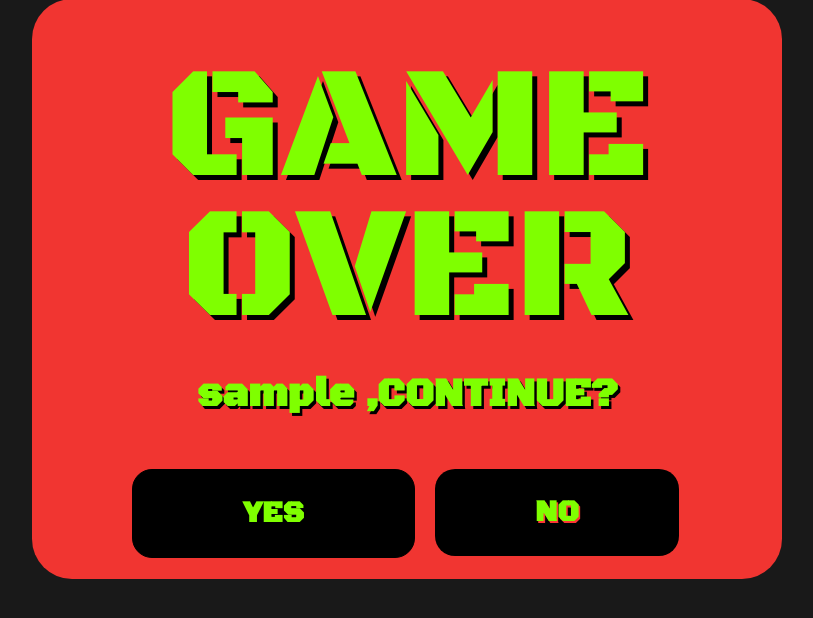
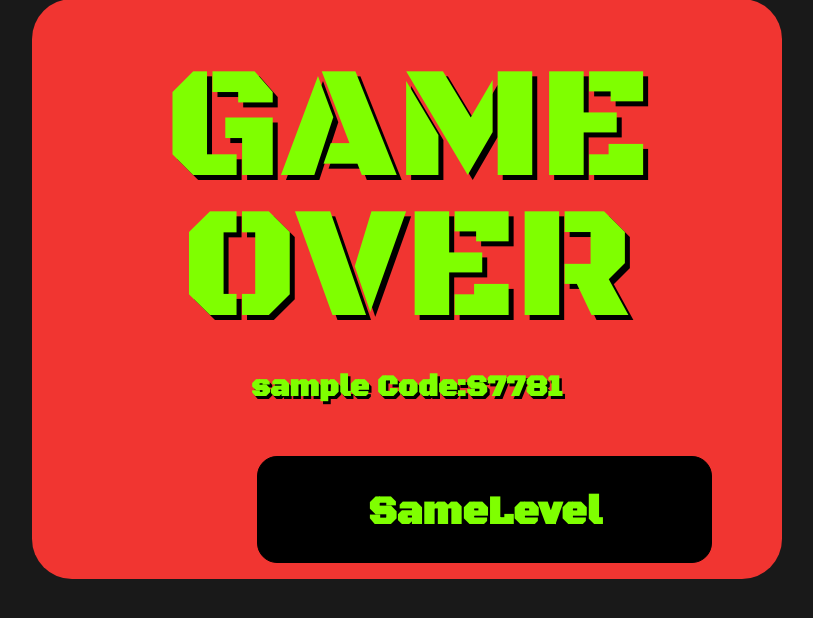
Before and after one commit to PMartinOnTheCloud/SimonDoes, a PHP site: page /gameover.php in a window 1280 px wide. Shown: the part 118-736 px from the top of the page, without its empty margins (233-1046 px from the left). Run offline with PHP 8.4, Linux system fonts and the light colour scheme; the visitor is signed in with stand-in values (Sample User, id 1).

Commit message:
css Win and Gameover

```diff
--- a/CSS/gameover.css
+++ b/CSS/gameover.css
@@ -141,15 +141,14 @@ body {background: #191919;}
       color: #7fff00;}
 
 .continue {
-  width: 750px;
-  height: auto;
+  width: 100%;
   padding-top: 30px;}
 
 .continue p {
   margin-top: 0px;
   margin-bottom: 0px;
   text-align: center;
-  font-size: 40px;
+  font-size: 30px;
   font-weight: bold;
   font-family: 'Black Ops One', cursive;
   color: #7fff00;
@@ -157,23 +156,22 @@ body {background: #191919;}
 
 .opcoes {
   width: 550px;
-  height: auto;
   padding-top: 50px;
-  margin: auto;}
+  margin: auto;
+  margin-left: 30%;}
 
 .yes a {
   text-align: center;
-  font-size: 30px;
+  font-size: 40px;
   font-weight: bold;
   font-family: 'Black Ops One', cursive;
   color: #7fff00;
   text-decoration: none;
   text-shadow: 2.5px 2.5px #000000;
-  padding: 25px 110px 25px 110px;
+  padding: 30px 110px 25px 110px;
   border: 1px solid #000000;
   border-radius: 20px;
   background: #000000;
-  margin-right: 20px;
   float: left;}
 
 
@@ -188,30 +186,3 @@ body {background: #191919;}
   -webkit-animation-timing-function:  linear;
   -webkit-animation-iteration-count: infinite;
   -webkit-animation-direction: alternate;}
-
-
-
-.no a {
-  text-align: center;
-  font-size: 30px;
-  font-weight: bold;
-  font-family: 'Black Ops One', cursive;
-  color: #7fff00;
-  text-decoration: none;
-  text-shadow: 1.5px 1.5px #FB3733;
-  padding: 25px 100px 25px 100px;
-  border-radius: 20px;
-  background: #000000;
-  float: left;}
-
-
-@-webkit-keyframes animacao2 { from {-webkit-transform: scale(1);}
-                to {-webkit-transform: scale(1.2);} }
-
-
-.no a:hover {
-  -webkit-animation-name: animacao2;
-  -webkit-animation-duration: 0.8s;
-  -webkit-animation-timing-function:  linear;
-  -webkit-animation-iteration-count: infinite;
-  -webkit-animation-direction: alternate;}
--- a/Home.php
+++ b/Home.php
@@ -16,9 +16,12 @@
 		<h1 class="Logo">SimonDoes</h1>
 	</div>
 
+	<div class="caja">
+	<a href="to_play.php" class="start" accesskey="s">START</a>
 
-	<a href="to_play.php" class="button" accesskey="s">START</a>
 
+	<a href="ranking.cfg" class="ranking" accesskey="r">Ranking</a>
+	</div>
 
 	<div class="footer">
         <p>Welcome, <?php echo $_SESSION["username"];?></p>
--- a/gameover.php
+++ b/gameover.php
@@ -11,6 +11,16 @@
  </head>
 
 <body>
+	<?php
+if (isset($level)) {
+    $searchfor = $level;
+
+}
+else {
+    $searchfor = 'S7781';
+
+}
+?>
 <div class="header">
 	<a class="Logo">SimonDoes</a>
 	<div class="header-right">
@@ -26,11 +36,10 @@
 
 	<div class="continue"> <p><?php
 		$user = $_SESSION['username'];
-		echo "$user";?> ,CONTINUE? </p> </div>
+		echo "$user";?>     Code:<?php echo "$searchfor";?>  </p> </div>
 
 	<div class="opcoes">
-		<div class="yes"> <a href="to_play.php" accesskey="y" > YES </a> </div>
-		<div class="no"> <a href="Home.php" accesskey="n" > NO </a> </div>
+		<div class="yes"> <a href="to_play.php" accesskey="y" > SameLevel </a> </div>
 	</div>
 
 </div>
--- a/to_play.php
+++ b/to_play.php
@@ -85,8 +85,7 @@ echo "</div>";
 <button accesskey="s" id='buttonStart' onclick="startGame(<?php echo "$secondsin"; ?>)">START</button>
 <button accesskey="k" id='buttonCheck' onclick="failOrGrace(<?php echo "$numberOfCeldasToIlluminate"; ?>)">CHECK</button>
 
-<script src="JS/to_play.js" type="text/javascript">
-</script>
+<script src="JS/to_play.js" type="text/javascript"></script>
 
 <div class="footer">
 	<p>Welcome, <?php
```
Also changed, not shown: CSS/win.css (+29 -12 lines), win.php (+16 -5 lines), CSS/All.css.
